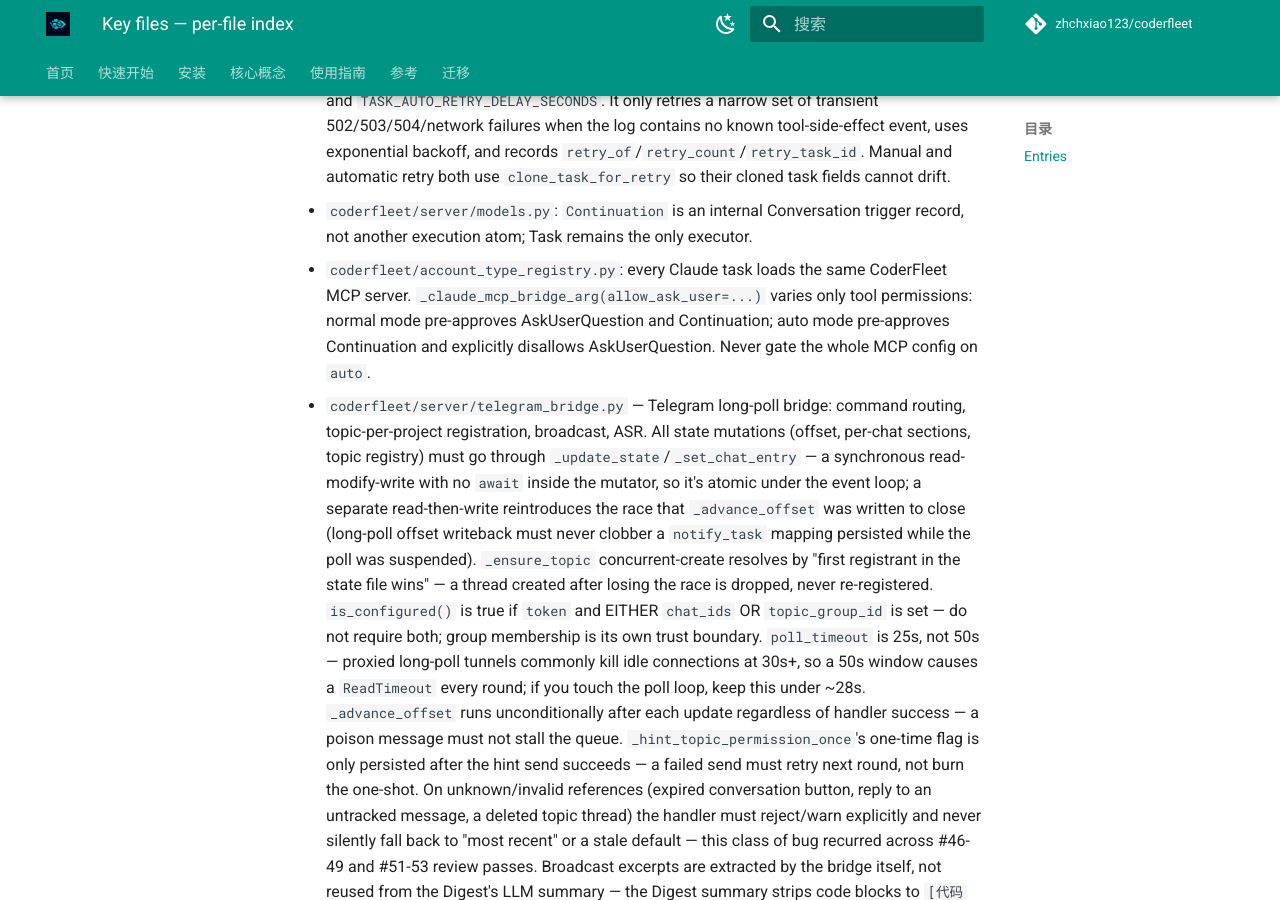
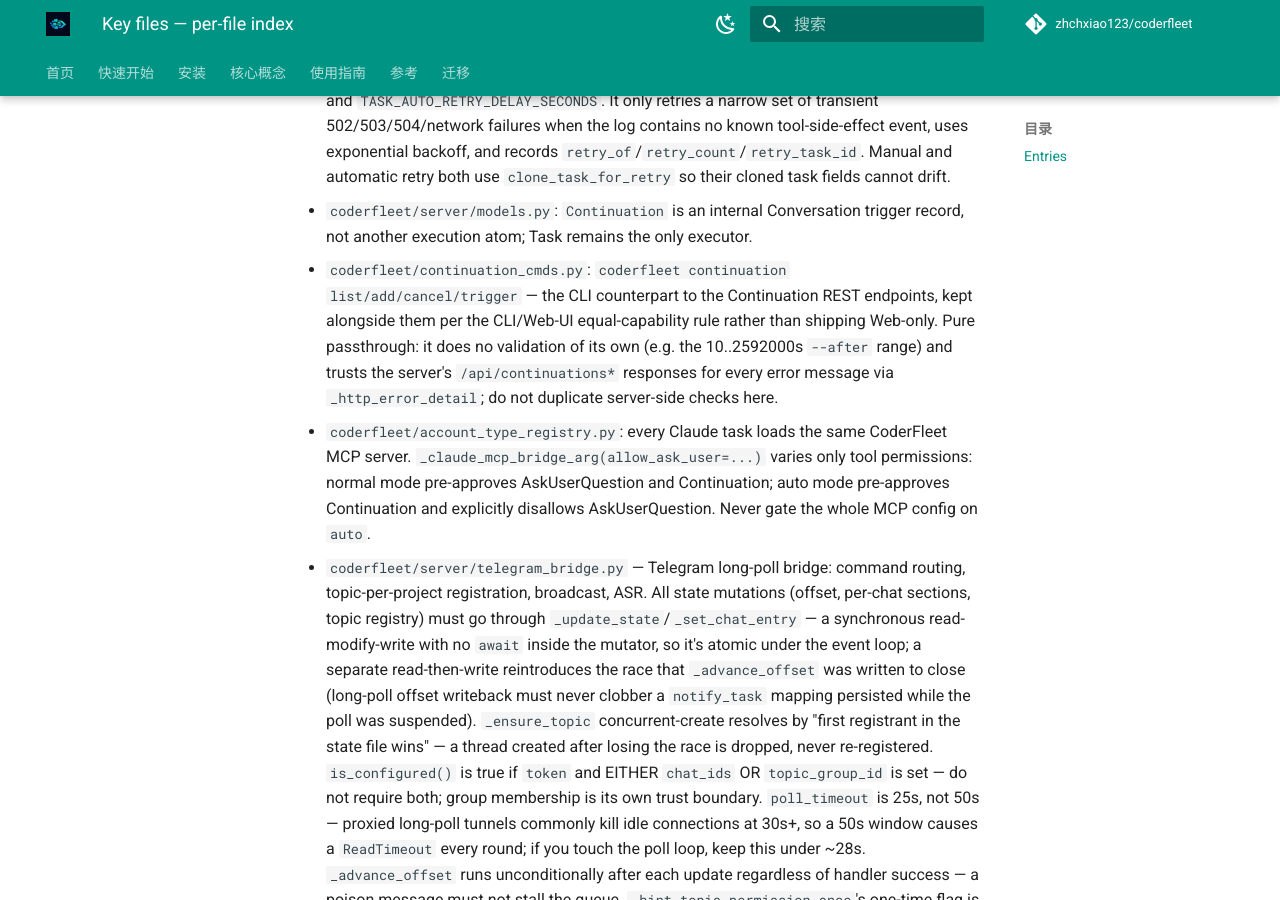
Before and after one commit to zhchxiao123/ai-workspace, an MkDocs documentation site: the page built from docs/agents/key-files.md, in a window 1280 px wide and 900 px high, scrolled down 882 px. Built offline with MkDocs 1.6.1 and Material for MkDocs 9.7.7, drawn with Linux system fonts in a browser that asks for light colours; comment, search, counter and statistics services are not loaded.

Commit message:
docs: add continuation_cmds.py's key-files entry
Leftover from dc4e3d0 (resumable conversation continuations) — the CLI
counterpart shipped there but never got its own map entry.

```diff
--- a/docs/agents/key-files.md
+++ b/docs/agents/key-files.md
@@ -40,6 +40,13 @@
   `clone_task_for_retry` so their cloned task fields cannot drift.
 - `coderfleet/server/models.py`: `Continuation` is an internal Conversation
   trigger record, not another execution atom; Task remains the only executor.
+- `coderfleet/continuation_cmds.py`: `coderfleet continuation list/add/cancel/trigger`
+  — the CLI counterpart to the Continuation REST endpoints, kept alongside them
+  per the CLI/Web-UI equal-capability rule rather than shipping Web-only. Pure
+  passthrough: it does no validation of its own (e.g. the 10..2592000s
+  `--after` range) and trusts the server's `/api/continuations*` responses for
+  every error message via `_http_error_detail`; do not duplicate server-side
+  checks here.
 - `coderfleet/account_type_registry.py`: every Claude task loads the same
   CoderFleet MCP server. `_claude_mcp_bridge_arg(allow_ask_user=...)` varies
   only tool permissions: normal mode pre-approves AskUserQuestion and
```
